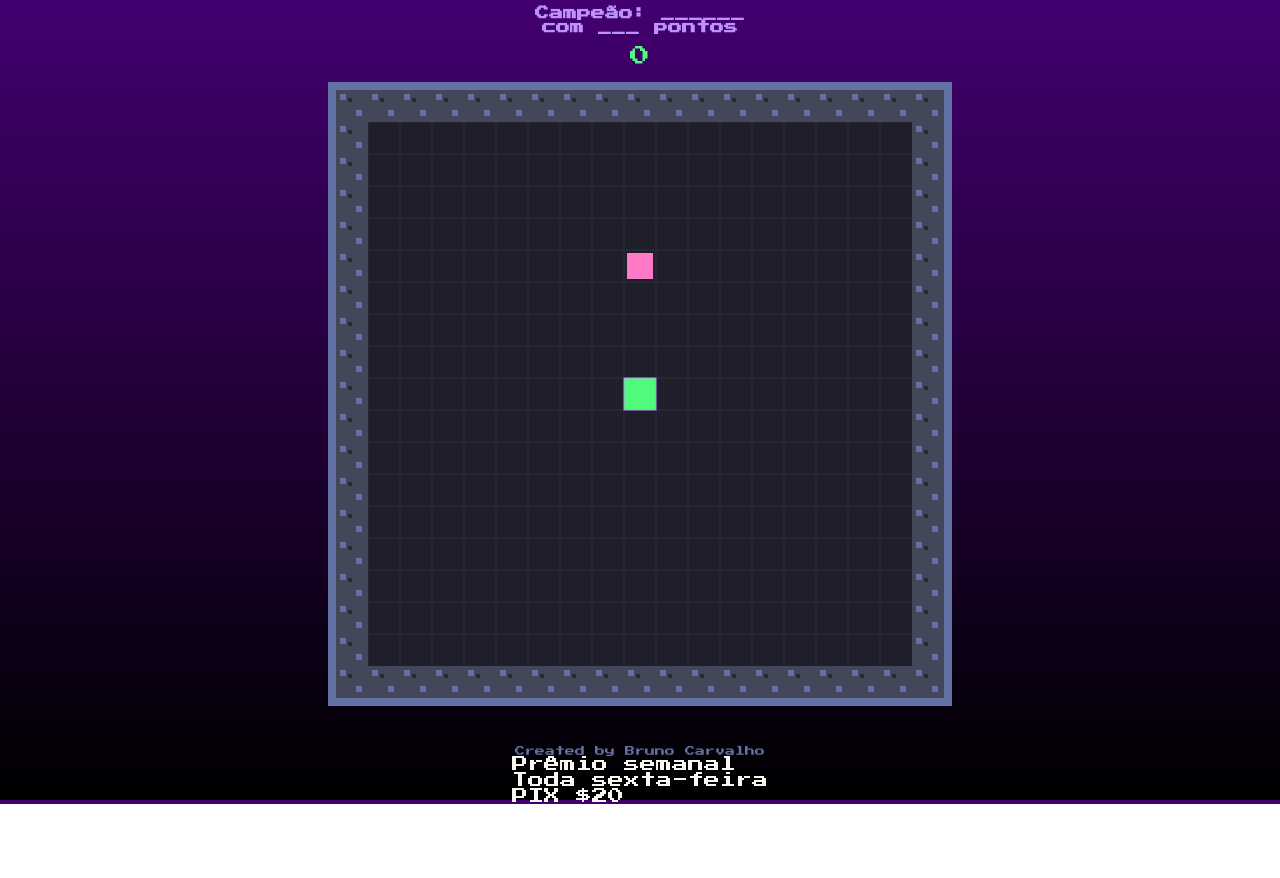
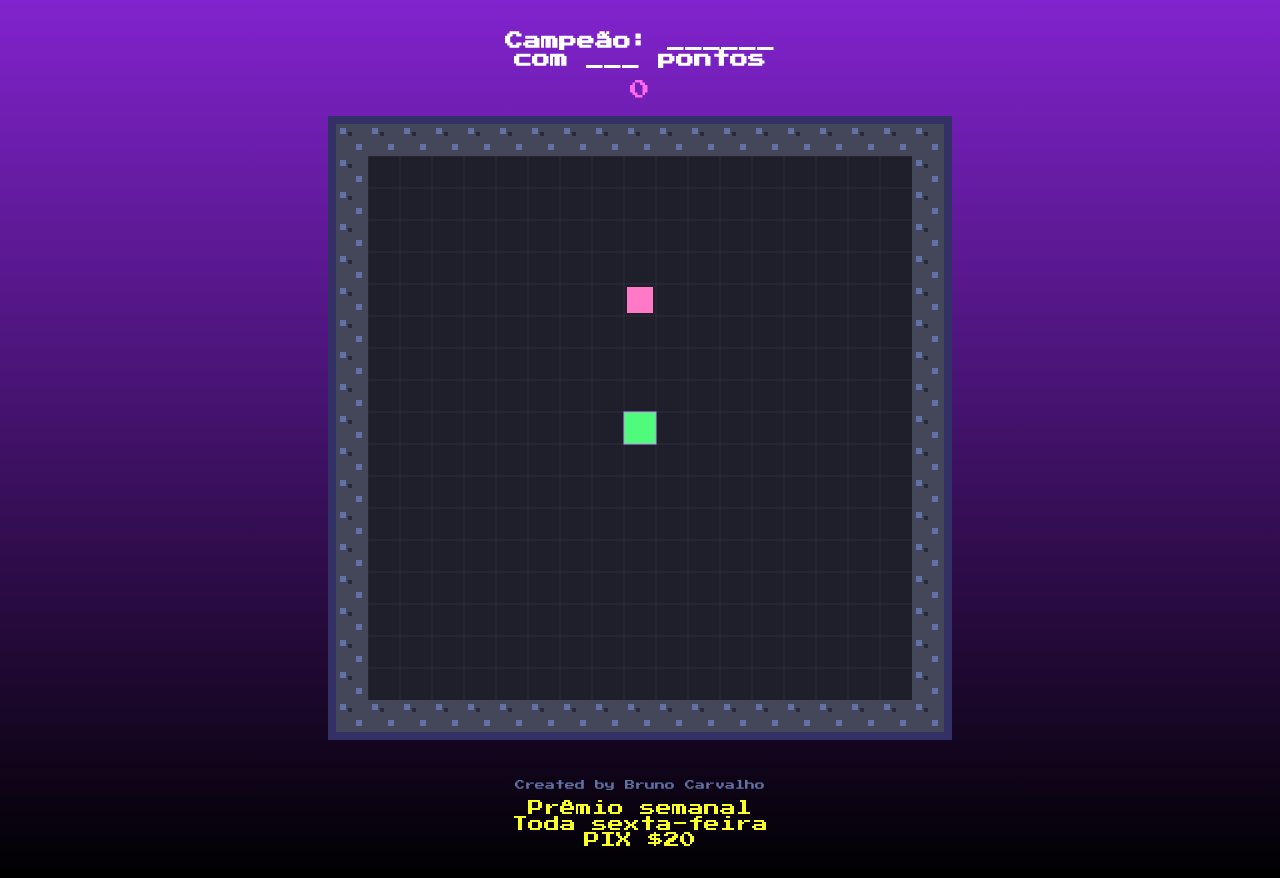
Before and after one commit to bnocrv/snake-javascript, a plain HTML site: page index.html in a window 1280 px wide. Before the commit the page ends 804 px from the top, so only its background shows below. Drawn offline with Linux system fonts and the light colour scheme.

Commit message:
Update style.css

```diff
--- a/style.css
+++ b/style.css
@@ -1,48 +1,60 @@
 @import url('https://fonts.googleapis.com/css2?family=Press+Start+2P&display=swap');
 
-/* Fundo com imagem personalizada */
+html, body {
+  height: auto;
+  min-height: 100vh;
+  overflow-x: hidden;
+}
+
+/* Estilo geral */
 body {
   margin: 0;
-  background: linear-gradient(to bottom, #430070, #000000);
+  background: linear-gradient(to bottom, #8123ce, #000000);
   display: flex;
   justify-content: center;
   align-items: center;
-  height: 100vh;
   font-family: 'Press Start 2P', monospace;
   color: #f8f8f2;
   user-select: none;
   flex-direction: column;
+  padding: 20px;
 }
 
-/* Canvas centralizado */
 canvas {
   image-rendering: pixelated;
-  background: #1e1f2a;
-  border: 8px solid #6272a4;
+  background: #4552e6;
+  border: 8px solid #271e1ea4;
   box-sizing: border-box;
   margin-bottom: 20px;
-  max-width: 90vw;  /* ajuste de tamanho */
+  max-width: 90vw;
   height: auto;
 }
 
-/* Placar centralizado acima do canvas */
 #score {
   font-size: 20px;
-  color: #50fa7b;
+  color: #ff69ebff;
   margin-bottom: 16px;
 }
 
-/* Créditos no rodapé */
+#titulo {
+  font-size: 18px;
+  color: #ffffff;
+  margin-bottom: 12px;
+  text-align: center;
+}
+
 #creditos {
   font-size: 10px;
   color: #6272a4;
   margin-top: 20px;
+  text-align: center;
 }
 
-/* Título do game */
-#titulo {
-  font-size: 14px;
-  color: #bd93f9;
-  margin-bottom: 12px;
+#premio {
   text-align: center;
+  position: relative;
+  color: #fbff28;
+  margin: 0 auto;
+  width: fit-content;
+  padding: 10px;
 }
```
